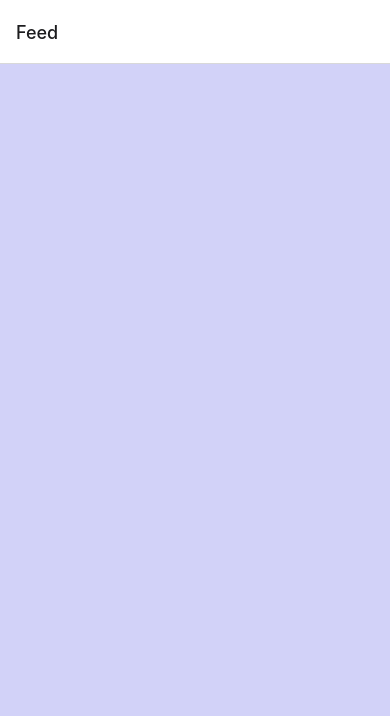
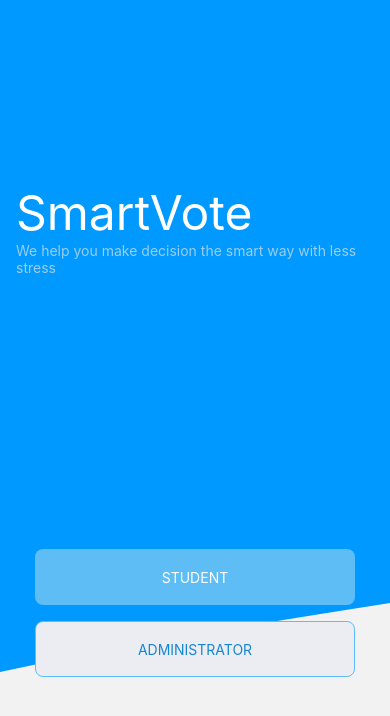
Before and after one commit to DenYung/smarVote-mobile, a React Native app: screen / in a window 390 px wide. Shown: the top 716 px of the page. Built offline with nearby package versions, Linux system fonts and the light colour scheme; no server answers.

Commit message:
axiosinstance modified

```diff
--- a/App.js
+++ b/App.js
@@ -15,7 +15,7 @@ export default function App() {
 
   return (
     <NavigationContainer>
-      <Stack.Navigator initialRouteName="Feed">
+      <Stack.Navigator initialRouteName="Welcome">
         <Stack.Screen
           name="Welcome"
           options={{ headerShown: false }}
--- a/AxiosInstance.js
+++ b/AxiosInstance.js
@@ -2,7 +2,7 @@ import axios from 'axios';
 import { getToken } from "./components/auth/Storage";
 
 const axiosInstance = axios.create({
-  baseURL: "http://localhost:5000/api",
+  baseURL: "https://smartvote124.herokuapp.com/api",
   headers: {
     Authorization: "Bearer null",
   },
```
